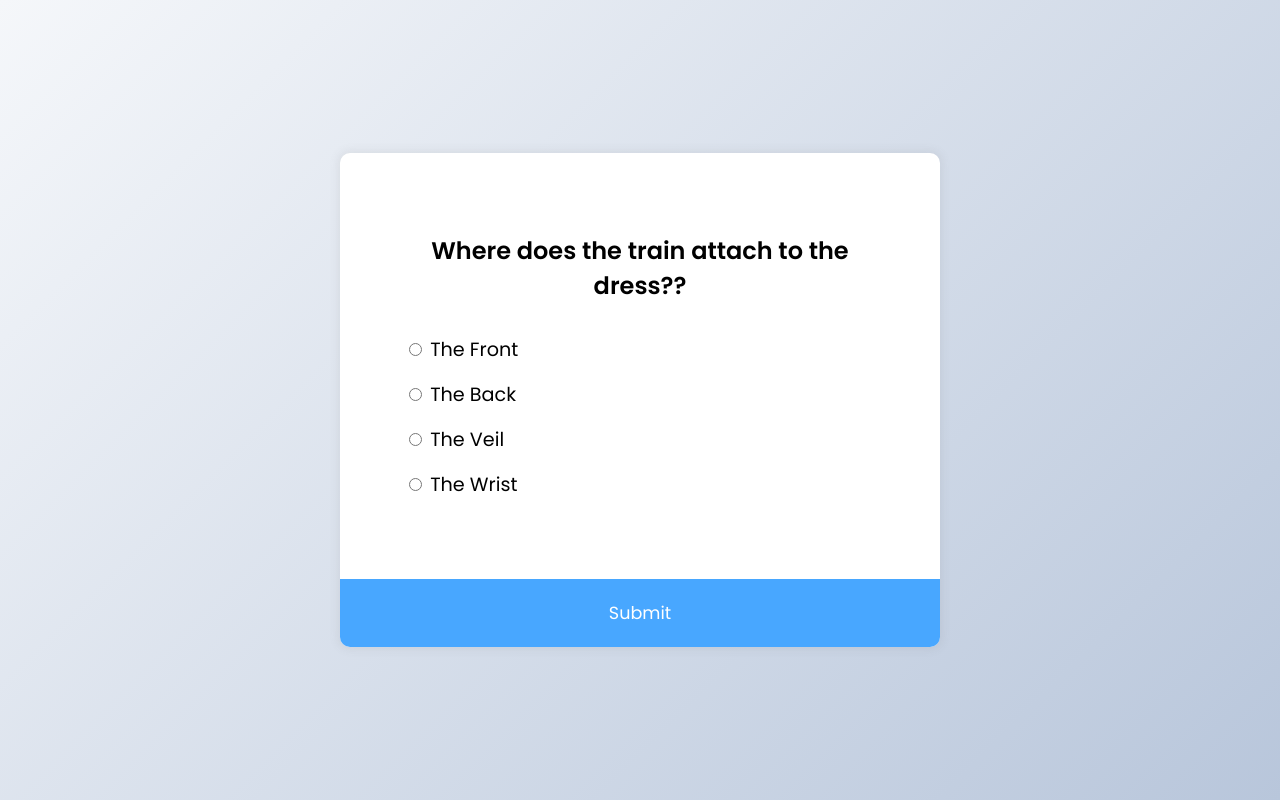
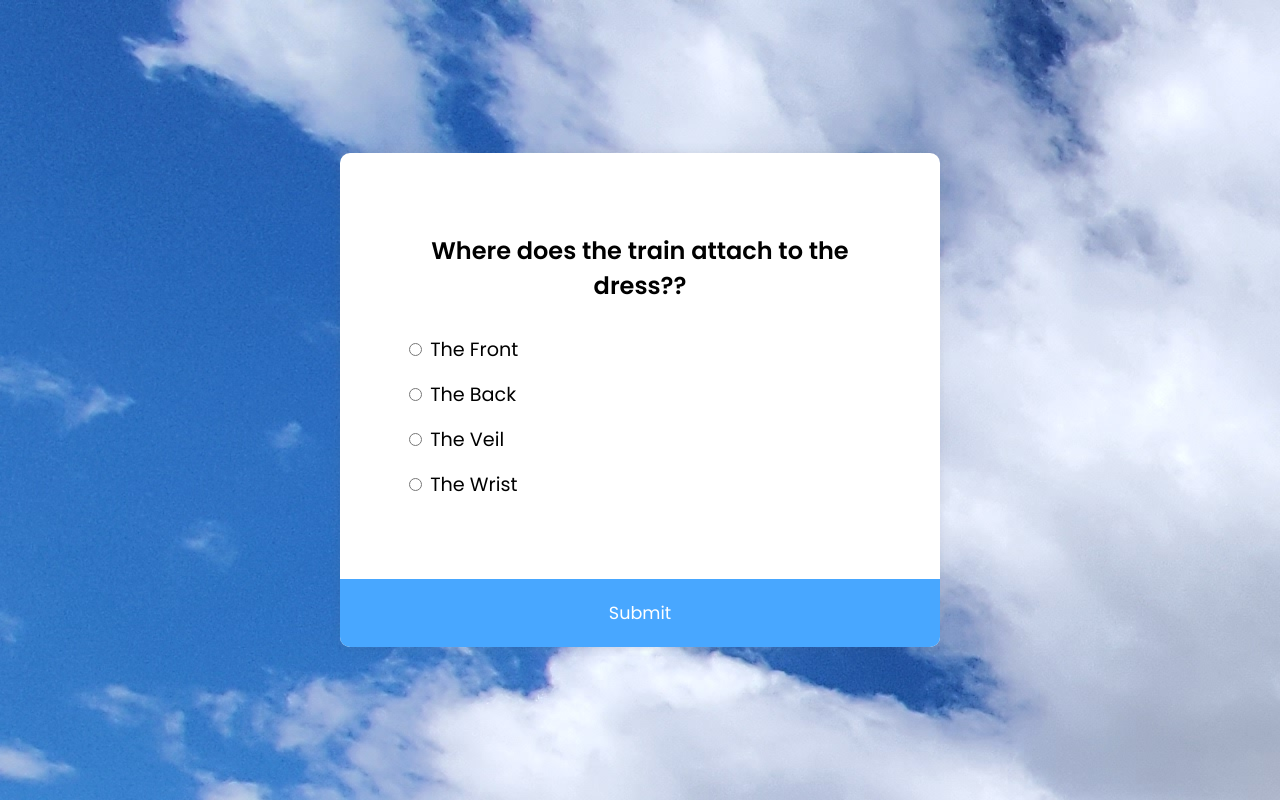
Before and after one commit to Nati101/WeddingQuiz, a PHP site: page / in a window 1280 px wide. Run offline with PHP 8.4, Linux system fonts and the light colour scheme.

Commit message:
wedding-quiz

```diff
--- a/style.css
+++ b/style.css
@@ -6,7 +6,7 @@
 
 body {
   background-color: #b8c6db;
-    background-image: linear-gradient(315deg, #b8c6db 0%, #f5f7fa 100%);
+  background-image: url("./14229.JPEG");
   display: flex;
   align-items: center;
   justify-content: center;
```
Also changed, not shown: 14229.JPEG (added). Lines whose indentation alone changed are shown as unchanged.
